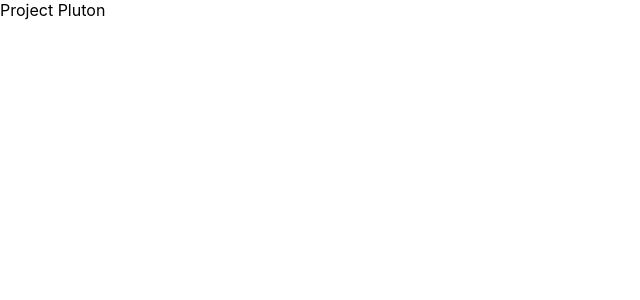
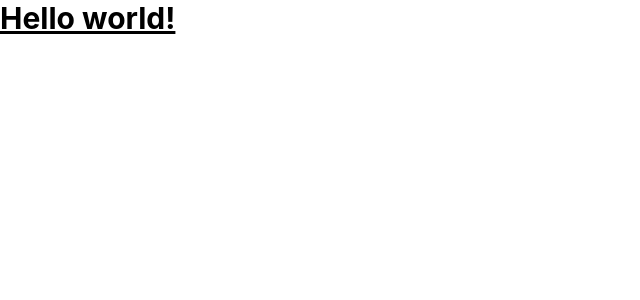
Before and after one commit to anantbansa1/ProjectPluton, a React (Create React App) app: page / in a window 1280 px wide. Shown: the top 300 px of the page, without its empty margins (0-640 px from the left). Built offline with nearby package versions, Linux system fonts and the light colour scheme.

Commit message:
tailwind

```diff
--- a/package.json
+++ b/package.json
@@ -34,5 +34,8 @@
       "last 1 firefox version",
       "last 1 safari version"
     ]
+  },
+  "devDependencies": {
+    "tailwindcss": "^3.3.3"
   }
 }
--- a/src/App.js
+++ b/src/App.js
@@ -1,10 +1,10 @@
-import logo from './logo.svg';
-import './App.css';
+import logo from "./logo.svg";
+import "./App.css";
 
 function App() {
   return (
     <>
-      Project Pluton
+      <h1 className="text-3xl font-bold underline">Hello world!</h1>
     </>
   );
 }
--- a/src/index.css
+++ b/src/index.css
@@ -1,3 +1,6 @@
+@tailwind base;
+@tailwind components;
+@tailwind utilities;
 body {
   margin: 0;
   font-family: -apple-system, BlinkMacSystemFont, 'Segoe UI', 'Roboto', 'Oxygen',
--- /dev/null
+++ b/tailwind.config.js
@@ -0,0 +1,8 @@
+/** @type {import('tailwindcss').Config} */
+module.exports = {
+  content: ["./src/**/*.{js,jsx,ts,tsx}"],
+  theme: {
+    extend: {},
+  },
+  plugins: [],
+};
```
Also changed, not shown: 1 other file (tests, documents, lock files or other folders).
